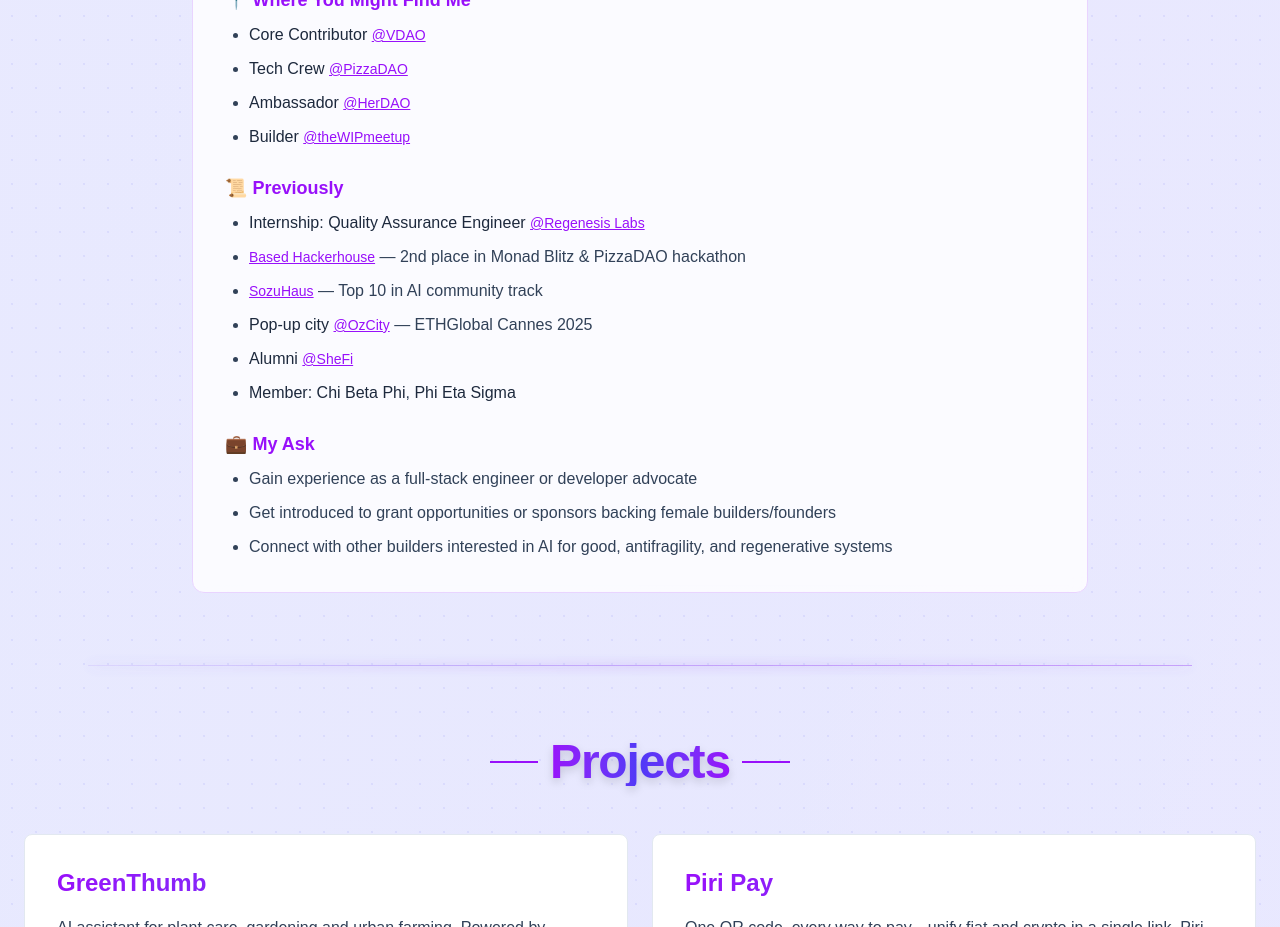
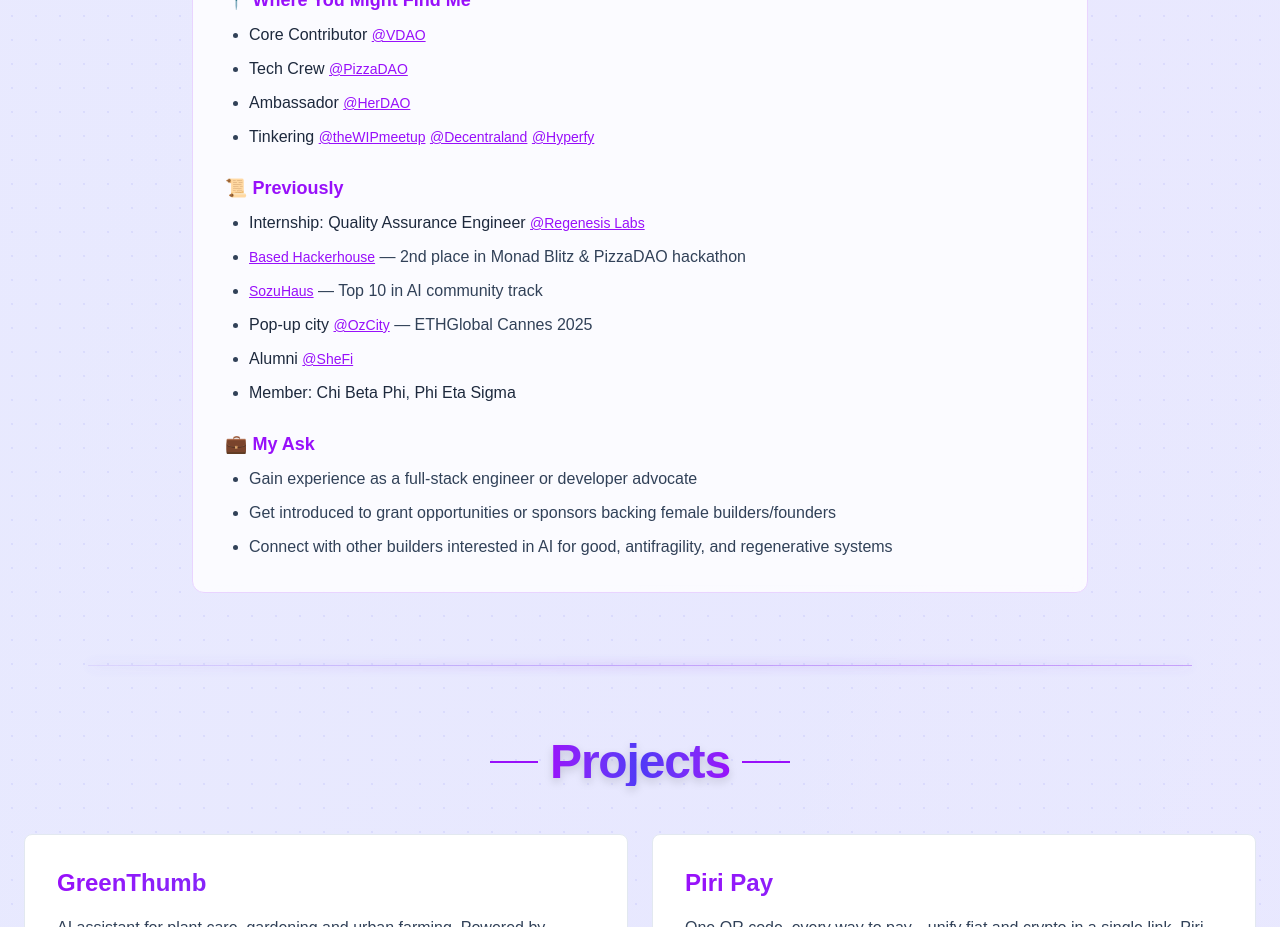
Before and after one commit to ileana-pr/My-Portfolio, a Next.js app: page /coding in a window 1280 px wide. Shown: the part 1340-2267 px from the top of the page. Built offline with nearby package versions, Linux system fonts and the light colour scheme.

Commit message:
Update tinkering links in coding page.
Group the WIP Meetup, Decentraland, and Hyperfy links into a single tinkering entry with proper spacing.

Made-with: Cursor

```diff
--- a/src/app/coding/page.tsx
+++ b/src/app/coding/page.tsx
@@ -144,7 +144,12 @@ export default function CodingPage() {
                     <li><span className={styles.listLabel}>Core Contributor </span><a href="https://x.com/joinvdao" target="_blank" rel="noopener noreferrer" className={`${styles.link} font-medium`}>@VDAO</a></li>
                     <li><span className={styles.listLabel}>Tech Crew </span><a href="https://x.com/Pizza_DAO" target="_blank" rel="noopener noreferrer" className={`${styles.link} font-medium`}>@PizzaDAO</a></li>
                     <li><span className={styles.listLabel}>Ambassador </span><a href="https://x.com/_HerDAO" target="_blank" rel="noopener noreferrer" className={`${styles.link} font-medium`}>@HerDAO</a></li>
-                    <li><span className={styles.listLabel}>Builder </span><a href="https://x.com/theWIPmeetup" target="_blank" rel="noopener noreferrer" className={`${styles.link} font-medium`}>@theWIPmeetup</a></li>
+                    <li>
+                      <span className={styles.listLabel}>Tinkering </span>
+                      <a href="https://x.com/theWIPmeetup" target="_blank" rel="noopener noreferrer" className={`${styles.link} font-medium`}>@theWIPmeetup</a>{' '}
+                      <a href="https://decentraland.org/invite/cheddarqueso" target="_blank" rel="noopener noreferrer" className={`${styles.link} font-medium`}>@Decentraland</a>{' '}
+                      <a href="https://x.com/hyperfy_io" target="_blank" rel="noopener noreferrer" className={`${styles.link} font-medium`}>@Hyperfy</a>
+                    </li>
 
                   </ul>
                 </div>
```
